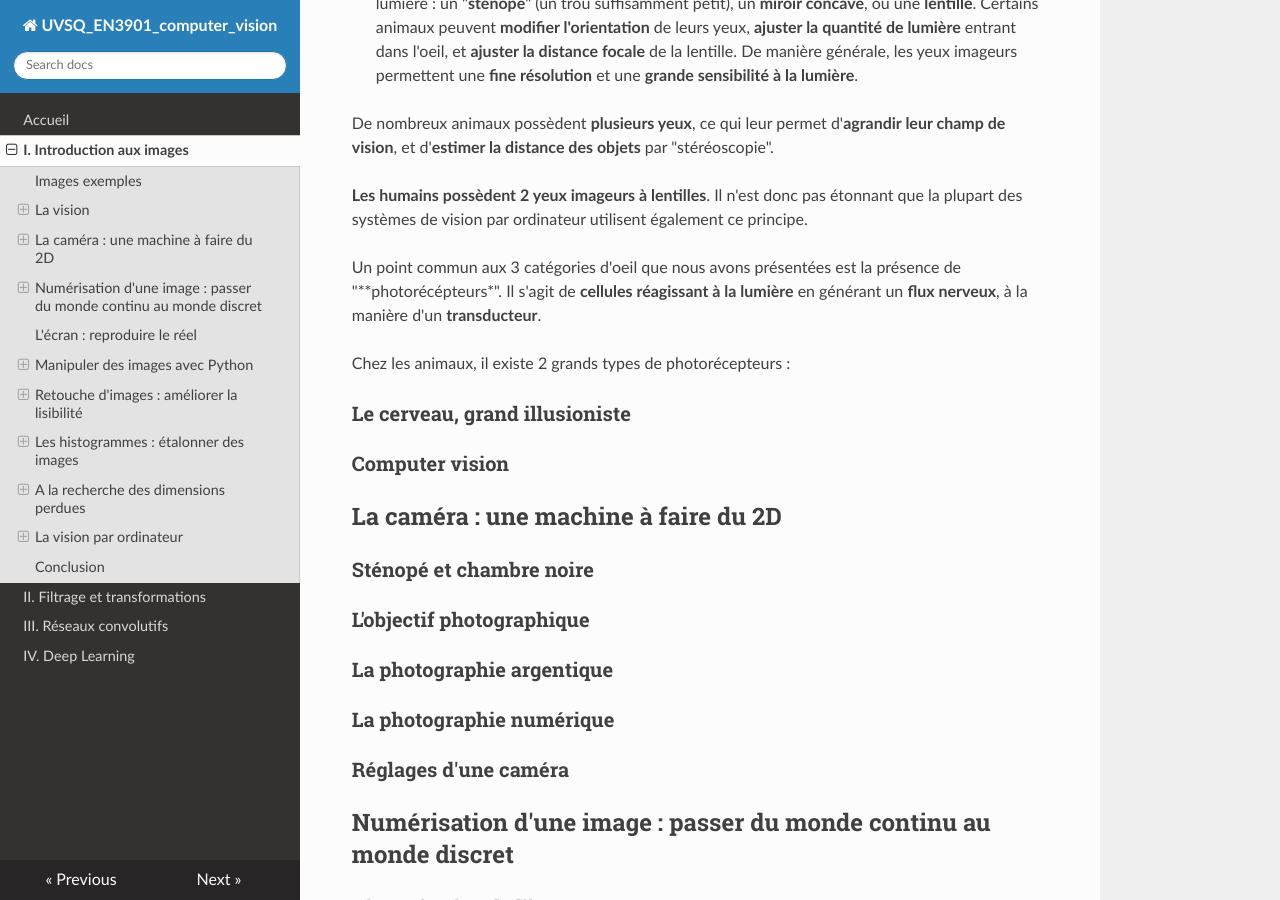
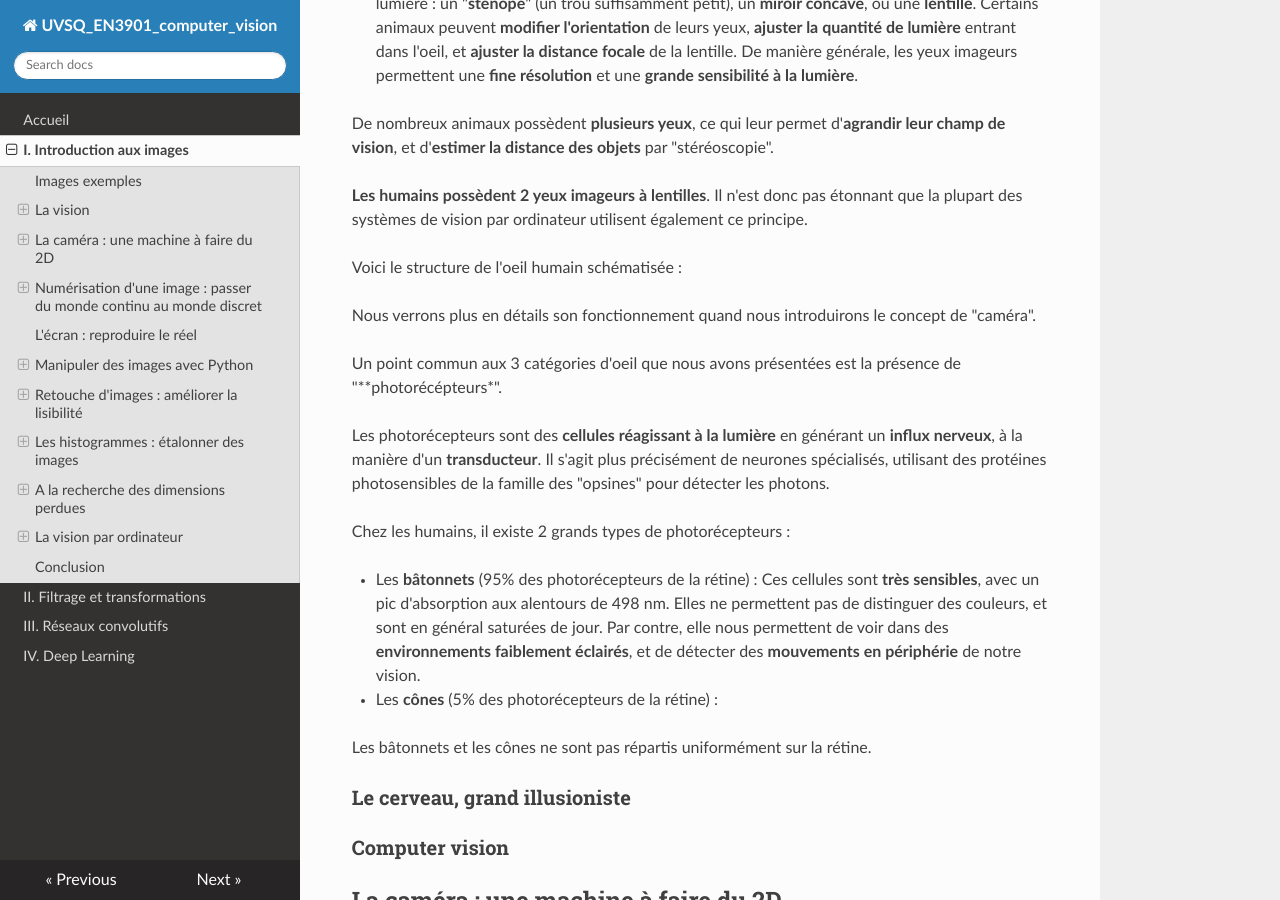
Before and after one commit to NicOudart/UVSQ_EN3901_computer_vision, an MkDocs documentation site: the page built from docs/Chap1_Introduction_images.md, in a window 1280 px wide and 900 px high, scrolled down 5120 px. Built offline with MkDocs 1.6.1, drawn with Linux system fonts in a browser that asks for light colours; nearby versions of some CDN libraries; some of the changed text lies outside the part shown.

Commit message:
-Progress on Chapter 1.

```diff
--- a/docs/Chap1_Introduction_images.md
+++ b/docs/Chap1_Introduction_images.md
@@ -80,7 +80,7 @@ Voyons rapidement comment ce processus fonctionne chez l'animal avant d'essayer
 
 Dans les systèmes de vision animale, l'**oeil** est le **capteur**.
 
-Il s'agit d'un organe capable de **détecter la lumière** provenant d'une ou plusieurs **directions**, et de convertir cette information en **flux nerveux**.
+Il s'agit d'un organe capable de **détecter la lumière** provenant d'une ou plusieurs **directions**, et de convertir cette information en **influx nerveux**.
 Il est parfois capable de transmettre des **informations complémentaires** sur la lumière reçue (intensité, longueur d'onde, polarisation).
 
 Au cours de l'évolution, différents types d'oeil sont apparus dans le monde animal, avec **différentes méthodes** et **différents niveaux de complexité** suivant les contraintes environnementales auxquels les animaux sont soumis.
@@ -116,12 +116,27 @@ De nombreux animaux possèdent **plusieurs yeux**, ce qui leur permet d'**agrand
 **Les humains possèdent 2 yeux imageurs à lentilles**.
 Il n'est donc pas étonnant que la plupart des systèmes de vision par ordinateur utilisent également ce principe.
 
-Un point commun aux 3 catégories d'oeil que nous avons présentées est la présence de "**photorécépteurs*".
-Il s'agit de **cellules réagissant à la lumière** en générant un **flux nerveux**, à la manière d'un **transducteur**.
-
-Chez les animaux, il existe 2 grands types de photorécepteurs :
+Voici le structure de l'oeil humain schématisée :
 
 
+
+Nous verrons plus en détails son fonctionnement quand nous introduirons le concept de "caméra".
+
+Un point commun aux 3 catégories d'oeil que nous avons présentées est la présence de "**photorécépteurs*".
+
+Les photorécepteurs sont des **cellules réagissant à la lumière** en générant un **influx nerveux**, à la manière d'un **transducteur**.
+Il s'agit plus précisément de neurones spécialisés, utilisant des protéines photosensibles de la famille des "opsines" pour détecter les photons.
+
+Chez les humains, il existe 2 grands types de photorécepteurs :
+
+* Les **bâtonnets** (95% des photorécepteurs de la rétine) :
+Ces cellules sont **très sensibles**, avec un pic d'absorption aux alentours de 498 nm.
+Elles ne permettent pas de distinguer des couleurs, et sont en général saturées de jour.
+Par contre, elle nous permettent de voir dans des **environnements faiblement éclairés**, et de détecter des **mouvements en périphérie** de notre vision.
+
+* Les **cônes** (5% des photorécepteurs de la rétine) :
+
+Les bâtonnets et les cônes ne sont pas répartis uniformément sur la rétine.
 
 ### Le cerveau, grand illusioniste
 
@@ -203,7 +218,7 @@ Chez les animaux, il existe 2 grands types de photorécepteurs :
 
 ### La stéréoscopie
 
-### Le flux optique
+### Le influx optique
 
 ## La vision par ordinateur
 
```
